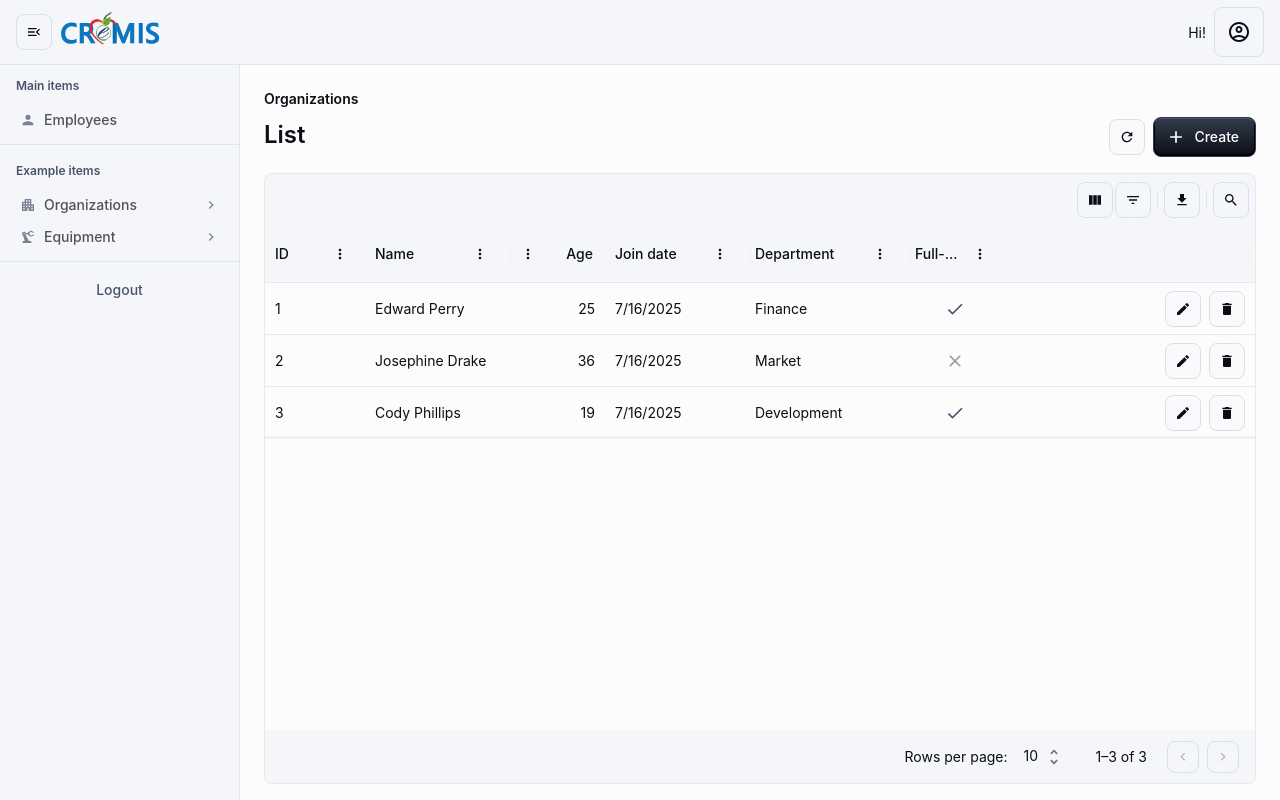
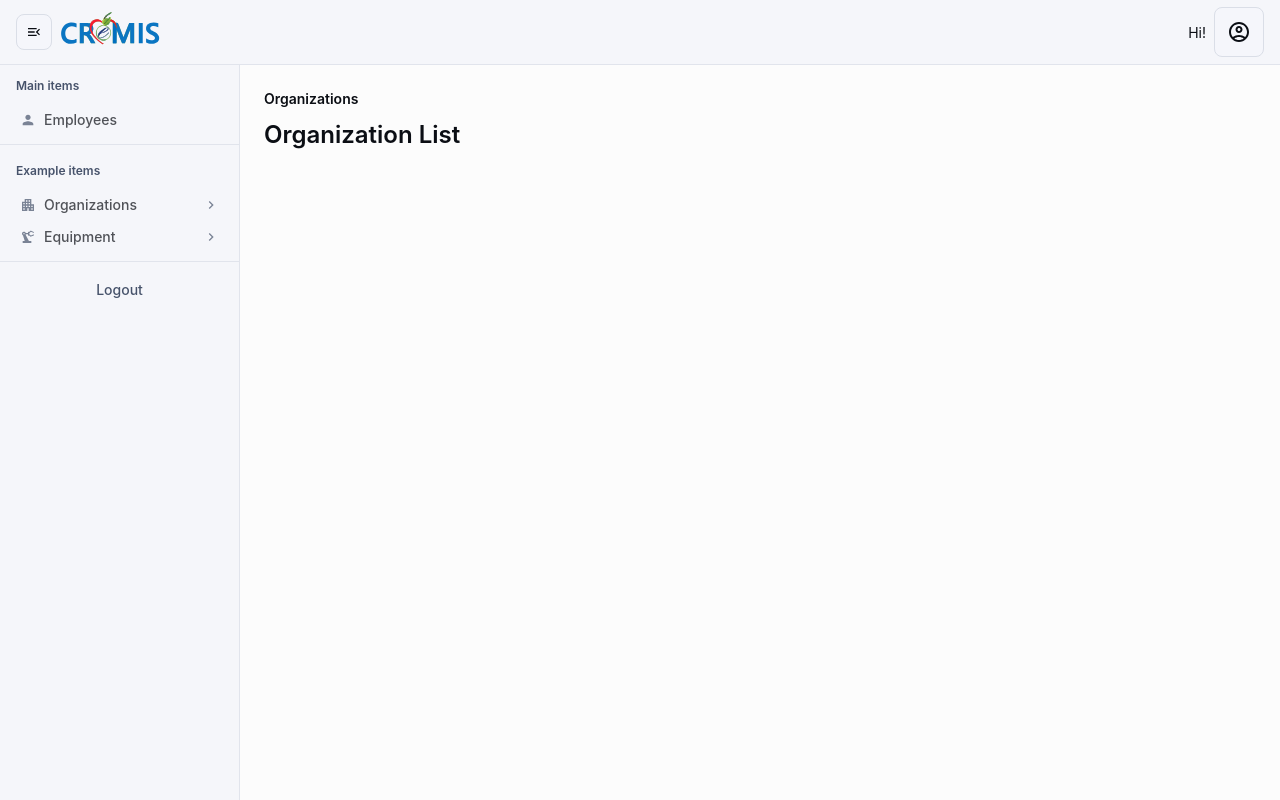
Before and after one commit to ATMPI/cremisx, a React (Vite) app: page /org/list in a window 1280 px wide. Built offline with nearby package versions, Linux system fonts and the light colour scheme; sample sign-in values are in the browser's storage.

Commit message:
organization update

```diff
--- a/components/organization/OrganizationList.jsx
+++ b/components/organization/OrganizationList.jsx
@@ -1,331 +1,20 @@
-import * as React from "react";
-import Alert from "@mui/material/Alert";
-import Box from "@mui/material/Box";
-import Button from "@mui/material/Button";
-import IconButton from "@mui/material/IconButton";
-import Stack from "@mui/material/Stack";
-import Tooltip from "@mui/material/Tooltip";
-import { DataGrid, GridActionsCellItem, gridClasses } from "@mui/x-data-grid";
-import AddIcon from "@mui/icons-material/Add";
-import RefreshIcon from "@mui/icons-material/Refresh";
-import EditIcon from "@mui/icons-material/Edit";
-import DeleteIcon from "@mui/icons-material/Delete";
-import { useLocation, useNavigate, useSearchParams } from "react-router";
-import { useDialogs } from "../../hooks/useDialogs/useDialogs";
-import useNotifications from "../../hooks/useNotifications/useNotifications";
-import {
-  deleteOne as deleteEmployee,
-  getMany as getEmployees,
-} from "../../data/employees";
+import React from "react";
 import PageContainer from "../PageContainer";
-
-const INITIAL_PAGE_SIZE = 10;
+import { Stack } from "@mui/material";
 
 export default function OrganizationList() {
-  const { pathname } = useLocation();
-  const [searchParams] = useSearchParams();
-  const navigate = useNavigate();
-
-  const dialogs = useDialogs();
-  const notifications = useNotifications();
-
-  const [paginationModel, setPaginationModel] = React.useState({
-    page: searchParams.get("page") ? Number(searchParams.get("page")) : 0,
-    pageSize: searchParams.get("pageSize")
-      ? Number(searchParams.get("pageSize"))
-      : INITIAL_PAGE_SIZE,
-  });
-  const [filterModel, setFilterModel] = React.useState(
-    searchParams.get("filter")
-      ? JSON.parse(searchParams.get("filter") ?? "")
-      : { items: [] }
-  );
-  const [sortModel, setSortModel] = React.useState(
-    searchParams.get("sort") ? JSON.parse(searchParams.get("sort") ?? "") : []
-  );
-
-  const [rowsState, setRowsState] = React.useState({
-    rows: [],
-    rowCount: 0,
-  });
-
-  const [isLoading, setIsLoading] = React.useState(true);
-  const [error, setError] = React.useState(null);
-
-  const handlePaginationModelChange = React.useCallback(
-    (model) => {
-      setPaginationModel(model);
-
-      searchParams.set("page", String(model.page));
-      searchParams.set("pageSize", String(model.pageSize));
-
-      const newSearchParamsString = searchParams.toString();
-
-      navigate(
-        `${pathname}${newSearchParamsString ? "?" : ""}${newSearchParamsString}`
-      );
-    },
-    [navigate, pathname, searchParams]
-  );
-
-  const handleFilterModelChange = React.useCallback(
-    (model) => {
-      setFilterModel(model);
-
-      if (
-        model.items.length > 0 ||
-        (model.quickFilterValues && model.quickFilterValues.length > 0)
-      ) {
-        searchParams.set("filter", JSON.stringify(model));
-      } else {
-        searchParams.delete("filter");
-      }
-
-      const newSearchParamsString = searchParams.toString();
-
-      navigate(
-        `${pathname}${newSearchParamsString ? "?" : ""}${newSearchParamsString}`
-      );
-    },
-    [navigate, pathname, searchParams]
-  );
-
-  const handleSortModelChange = React.useCallback(
-    (model) => {
-      setSortModel(model);
-
-      if (model.length > 0) {
-        searchParams.set("sort", JSON.stringify(model));
-      } else {
-        searchParams.delete("sort");
-      }
-
-      const newSearchParamsString = searchParams.toString();
-
-      navigate(
-        `${pathname}${newSearchParamsString ? "?" : ""}${newSearchParamsString}`
-      );
-    },
-    [navigate, pathname, searchParams]
-  );
-
-  const loadData = React.useCallback(async () => {
-    setError(null);
-    setIsLoading(true);
-
-    try {
-      const listData = await getEmployees({
-        paginationModel,
-        sortModel,
-        filterModel,
-      });
-
-      setRowsState({
-        rows: listData.items,
-        rowCount: listData.itemCount,
-      });
-    } catch (listDataError) {
-      setError(listDataError);
-    }
-
-    setIsLoading(false);
-  }, [paginationModel, sortModel, filterModel]);
-
-  React.useEffect(() => {
-    loadData();
-  }, [loadData]);
-
-  const handleRefresh = React.useCallback(() => {
-    if (!isLoading) {
-      loadData();
-    }
-  }, [isLoading, loadData]);
-
-  const handleRowClick = React.useCallback(
-    ({ row }) => {
-      navigate(`/employees/${row.id}`);
-    },
-    [navigate]
-  );
-
-  const handleCreateClick = React.useCallback(() => {
-    navigate("/employees/new");
-  }, [navigate]);
-
-  const handleRowEdit = React.useCallback(
-    (employee) => () => {
-      navigate(`/employees/${employee.id}/edit`);
-    },
-    [navigate]
-  );
-
-  const handleRowDelete = React.useCallback(
-    (employee) => async () => {
-      const confirmed = await dialogs.confirm(
-        `Do you wish to delete ${employee.name}?`,
-        {
-          title: `Delete employee?`,
-          severity: "error",
-          okText: "Delete",
-          cancelText: "Cancel",
-        }
-      );
-
-      if (confirmed) {
-        setIsLoading(true);
-        try {
-          await deleteEmployee(Number(employee.id));
-
-          notifications.show("Employee deleted successfully.", {
-            severity: "success",
-            autoHideDuration: 3000,
-          });
-          loadData();
-        } catch (deleteError) {
-          notifications.show(
-            `Failed to delete employee. Reason:' ${deleteError.message}`,
-            {
-              severity: "error",
-              autoHideDuration: 3000,
-            }
-          );
-        }
-        setIsLoading(false);
-      }
-    },
-    [dialogs, notifications, loadData]
-  );
-
-  const initialState = React.useMemo(
-    () => ({
-      pagination: { paginationModel: { pageSize: INITIAL_PAGE_SIZE } },
-    }),
-    []
-  );
-
-  const columns = React.useMemo(
-    () => [
-      { field: "id", headerName: "ID" },
-      { field: "name", headerName: "Name", width: 140 },
-      { field: "age", headerName: "Age", type: "number" },
-      {
-        field: "joinDate",
-        headerName: "Join date",
-        type: "date",
-        valueGetter: (value) => value && new Date(value),
-        width: 140,
-      },
-      {
-        field: "role",
-        headerName: "Department",
-        type: "singleSelect",
-        valueOptions: ["Market", "Finance", "Development"],
-        width: 160,
-      },
-      { field: "isFullTime", headerName: "Full-time", type: "boolean" },
-      {
-        field: "actions",
-        type: "actions",
-        flex: 1,
-        align: "right",
-        getActions: ({ row }) => [
-          <GridActionsCellItem
-            key="edit-item"
-            icon={<EditIcon />}
-            label="Edit"
-            onClick={handleRowEdit(row)}
-          />,
-          <GridActionsCellItem
-            key="delete-item"
-            icon={<DeleteIcon />}
-            label="Delete"
-            onClick={handleRowDelete(row)}
-          />,
-        ],
-      },
-    ],
-    [handleRowEdit, handleRowDelete]
-  );
-
   const pageTitle = "Organizations";
-
   return (
     <PageContainer
-      title={"List"}
+      title="Organization List"
       breadcrumbs={[{ title: pageTitle }]}
       actions={
-        <Stack direction="row" spacing={1} sx={{ alignItems: "center" }}>
-          <Tooltip title="Reload data" placement="right" enterDelay={1000}>
-            <div>
-              <IconButton
-                size="small"
-                aria-label="refresh"
-                onClick={handleRefresh}
-              >
-                <RefreshIcon />
-              </IconButton>
-            </div>
-          </Tooltip>
-          <Button
-            variant="contained"
-            onClick={handleCreateClick}
-            startIcon={<AddIcon />}
-          >
-            Create
-          </Button>
-        </Stack>
+        <Stack
+          direction="row"
+          spacing={1}
+          sx={{ alignItems: "center" }}
+        ></Stack>
       }
-    >
-      <Box sx={{ flex: 1, width: "100%" }}>
-        {error ? (
-          <Box sx={{ flexGrow: 1 }}>
-            <Alert severity="error">{error.message}</Alert>
-          </Box>
-        ) : (
-          <DataGrid
-            rows={rowsState.rows}
-            rowCount={rowsState.rowCount}
-            columns={columns}
-            pagination
-            sortingMode="server"
-            filterMode="server"
-            paginationMode="server"
-            paginationModel={paginationModel}
-            onPaginationModelChange={handlePaginationModelChange}
-            sortModel={sortModel}
-            onSortModelChange={handleSortModelChange}
-            filterModel={filterModel}
-            onFilterModelChange={handleFilterModelChange}
-            disableRowSelectionOnClick
-            onRowClick={handleRowClick}
-            loading={isLoading}
-            initialState={initialState}
-            showToolbar
-            pageSizeOptions={[5, INITIAL_PAGE_SIZE, 25]}
-            sx={{
-              [`& .${gridClasses.columnHeader}, & .${gridClasses.cell}`]: {
-                outline: "transparent",
-              },
-              [`& .${gridClasses.columnHeader}:focus-within, & .${gridClasses.cell}:focus-within`]:
-                {
-                  outline: "none",
-                },
-              [`& .${gridClasses.row}:hover`]: {
-                cursor: "pointer",
-              },
-            }}
-            slotProps={{
-              loadingOverlay: {
-                variant: "circular-progress",
-                noRowsVariant: "circular-progress",
-              },
-              baseIconButton: {
-                size: "small",
-              },
-            }}
-          />
-        )}
-      </Box>
-    </PageContainer>
+    ></PageContainer>
   );
 }
```
Also changed, not shown: components/PageContainer.jsx (+28 -26 lines), data/employees.js (+39 -32 lines), 1 other file (tests, documents, lock files or other folders).
